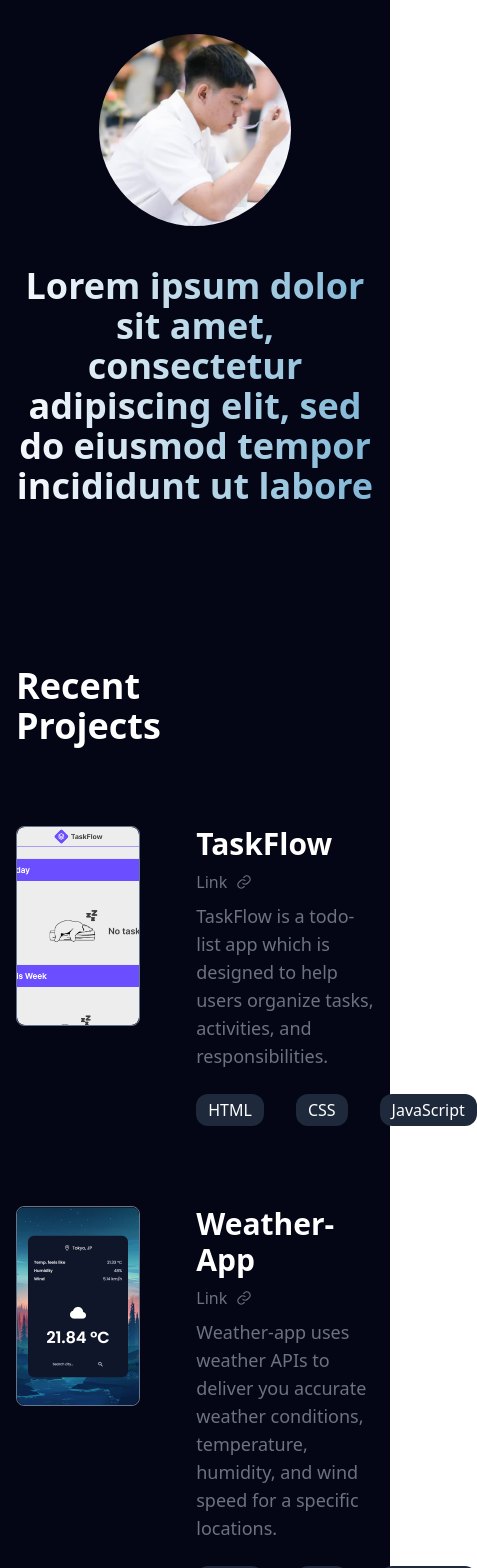
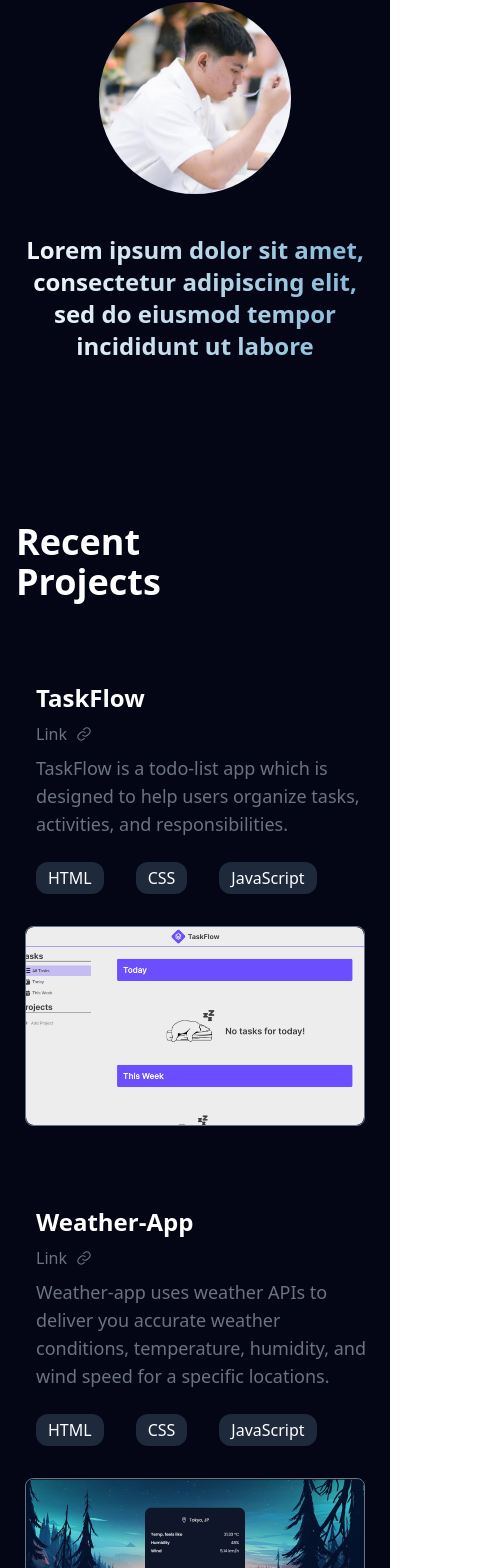
Before and after one commit to JonashGania/my-portfolio, a React (Vite) app: page / in a window 390 px wide. Shown: the part 142-1710 px from the top of the page, 477 px wide, since content can reach past the window. Built offline with nearby package versions, Linux system fonts and the light colour scheme.

Commit message:
fix responsive design

```diff
--- a/src/components/Home.jsx
+++ b/src/components/Home.jsx
@@ -3,7 +3,7 @@ import { Link } from "react-router-dom"
 
 export default function Home(){
     return (
-        <section className="w-full min-h-screen bg-midnight pt-24">
+        <section className="w-full min-h-screen bg-midnight pt-16">
             <div className="max-w-960 mx-auto">
                 <div className="w-full flex justify-center pt-20">
                     <img
@@ -13,7 +13,7 @@ export default function Home(){
                     />
                 </div>
                 <div className="mx-4">
-                    <p className="font-extrabold text-4xl text-center mx-auto pt-10 max-w-3xl text-transparent bg-clip-text bg-gradient-to-r from-slate-50 to-gradientBlue">
+                    <p className="font-extrabold text-2xl sm:text-4xl text-center mx-auto pt-10 max-w-3xl text-transparent bg-clip-text bg-gradient-to-r from-slate-50 to-gradientBlue transition-all duration-300 ease-in">
                         Lorem ipsum dolor sit amet, consectetur adipiscing elit,
                         sed do eiusmod tempor incididunt ut labore
                     </p>
@@ -21,16 +21,18 @@ export default function Home(){
                 <div className="pt-40 pb-20 mx-4">
                     <h1 className="text-4xl text-white font-bold">Recent <br />Projects </h1>
                     <div className="flex flex-col pt-20 gap-20">
-                        <div className="grid grid-cols-8 gap-4">
-                            <div className="col-span-3 h-[200px] overflow-hidden rounded-lg border border-slate-500">
+                        <div className="grid grid-cols-1 md:grid-cols-8 gap-8 md:gap-4">
+                            <div className="order-1 flex justify-center justify-items-center md:order-first col-span-1 md:col-span-3">
+                                <div className="w-[340px] md:w-full h-[200px] overflow-hidden rounded-lg border border-slate-500">
                                     <img
                                         src="/taskflow.png"
                                         alt="taskflow image"
-                                    className=" w-full h-full object-cover rounded-lg hover:scale-110 duration-300"
+                                        className="w-full h-full object-cover rounded-lg hover:scale-110 duration-300"
                                     />
                                 </div>
-                            <div className="col-span-5 flex flex-col pl-10">
-                                <span className="text-3xl text-white font-bold pb-2">TaskFlow</span>
+                            </div>
+                            <div className="col-span-1 md:col-span-5 flex flex-col pl-5 md:pl-10">
+                                <span className="text-2xl md:text-3xl text-white font-bold pb-2">TaskFlow</span>
                                 <div className="pb-2 flex items-center">
                                     <a href="" className="text-gray-500 font-medium flex items-center gap-2 hover:underline decoration-solid">
                                         Link
@@ -57,16 +59,18 @@ export default function Home(){
                                 </div>
                             </div>
                         </div>
-                        <div className="grid grid-cols-8 gap-4">
-                            <div className="col-span-3 h-[200px] overflow-hidden rounded-lg border border-slate-500">
+                        <div className="grid grid-cols-1 md:grid-cols-8 gap-8 md:gap-4">
+                            <div className="order-1 flex justify-center justify-items-center md:order-first col-span-1 md:col-span-3">
+                                <div className="w-[340px] md:w-full  h-[200px] overflow-hidden rounded-lg border border-slate-500">
                                     <img
                                         src="/weather-app.png"
                                         alt="weather-app image"
                                         className=" w-full h-full object-cover rounded-lg hover:scale-110 duration-300"
                                     />
                                 </div>
-                            <div className="col-span-5 flex flex-col pl-10">
-                                <span className="text-3xl text-white font-bold pb-2">Weather-App</span>
+                            </div>
+                            <div className="col-span-1 md:col-span-5 flex flex-col pl-5 md:pl-10">
+                                <span className="text-2xl md:text-3xl text-white font-bold pb-2">Weather-App</span>
                                 <div className="pb-2 flex items-center">
                                     <a href="" className="text-gray-500 font-medium flex items-center gap-2 hover:underline decoration-solid">
                                         Link
```
Lines whose indentation alone changed are shown as unchanged.
